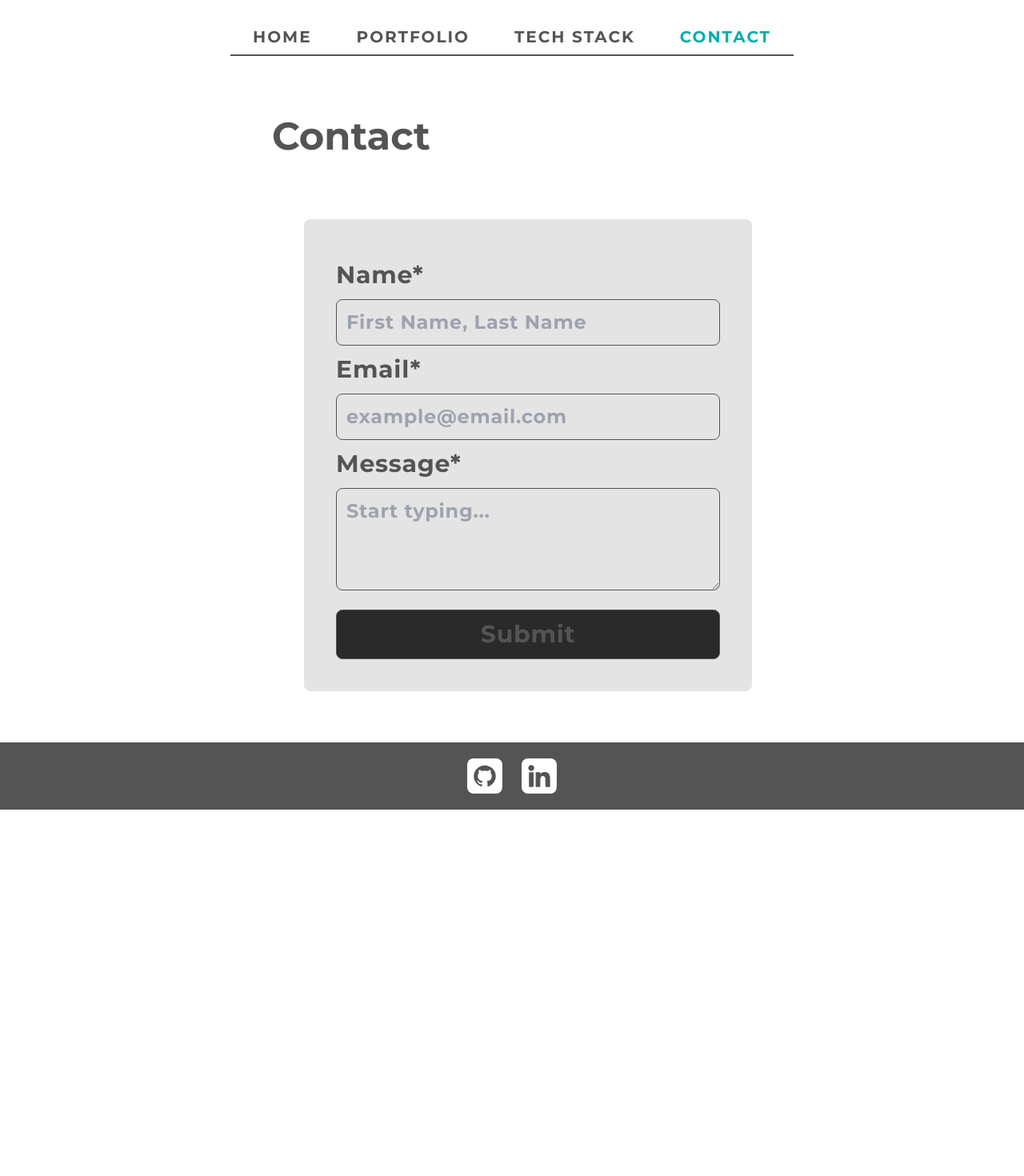
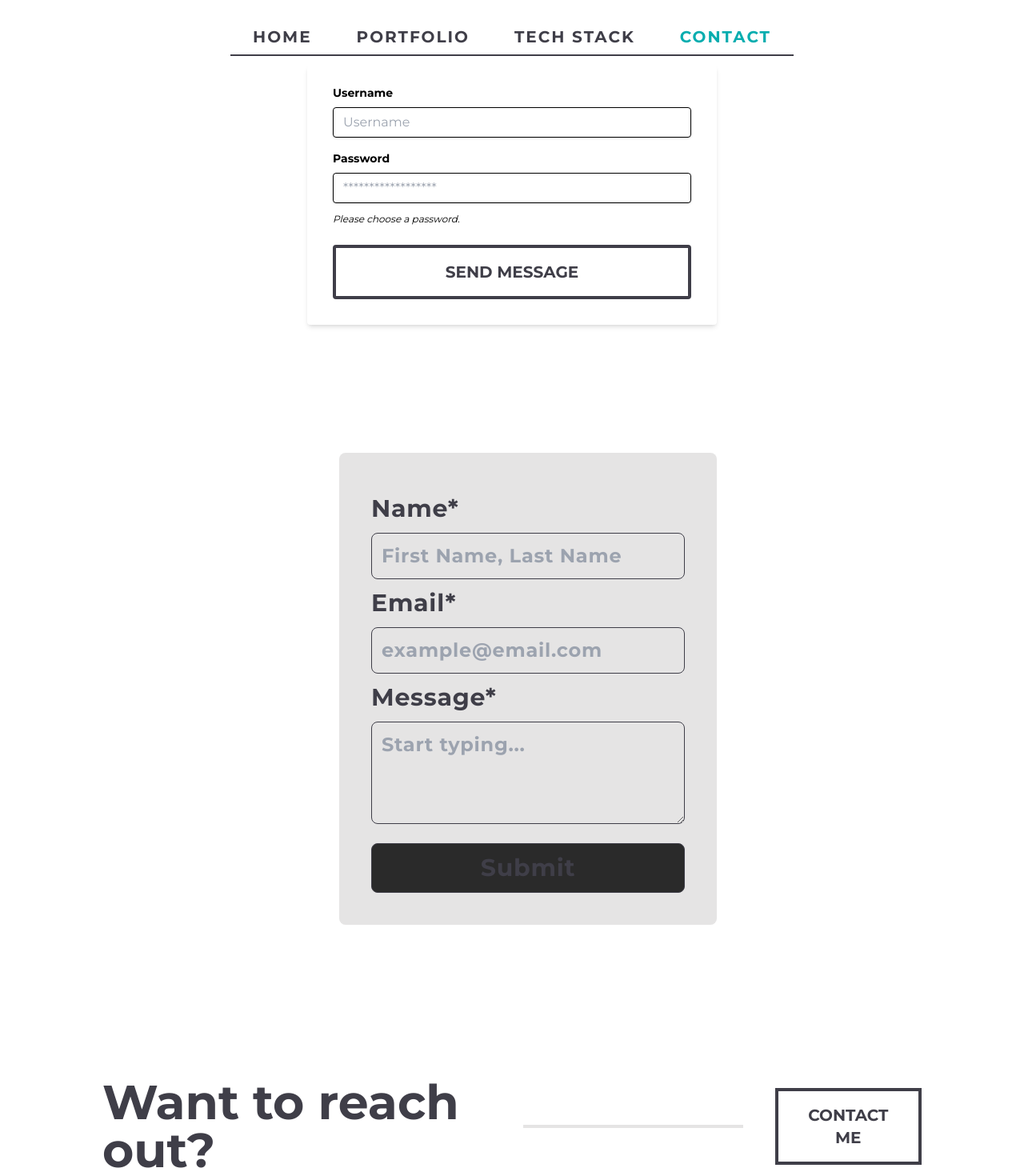
Before and after one commit to vitaliiptp/portfolio, a Next.js app: page /contact in a window 1280 px wide. Shown: the top 1470 px of the page at 80% size. Before the commit the page ends 1012 px from the top, so only its background shows below. Built offline with nearby package versions, Linux system fonts and the light colour scheme.

Commit message:
updated contact form

```diff
--- a/components/ContactMeContainer.tsx
+++ b/components/ContactMeContainer.tsx
@@ -2,9 +2,13 @@ import React from 'react';
 
 const ContactMeContainer = () => {
     return (
-        <div className='w-2/3'>
-            <p></p>
-
+        <div className='flex flex-row items-center justify-between w-4/5 my-32'>
+            <p className="text-b-l lg:text-b-xl">Want to reach out?</p>
+            <div className='flex w-1/3 mx-10 border-t-4 border-light-grey'>
+            </div>
+            <button className="text-b-s text-center uppercase border-4 px-8 py-4 hover:bg-black hover:text-b-s_w hover:border-black">
+                <a href='/contact' target="_blank" rel="noopener noreferrer">Contact Me</a>
+            </button>
         </div>
     );
 };
--- a/components/ContactModal.tsx
+++ b/components/ContactModal.tsx
@@ -2,60 +2,35 @@ import React from 'react';
 
 const ContactModal = () => {
     return (
-        <div>
-            <div className="fixed z-10 inset-0 overflow-y-auto" aria-labelledby="modal-title" role="dialog" aria-modal="true">
-                <div className="flex items-end justify-center min-h-screen pt-4 px-4 pb-20 text-center sm:block sm:p-0">
-
-                      {/*Background overlay, show/hide based on modal state.*/}
-
-                      {/*Entering: "ease-out duration-300"*/}
-                      {/*  From: "opacity-0"*/}
-                      {/*  To: "opacity-100"*/}
-                      {/*Leaving: "ease-in duration-200"*/}
-                      {/*  From: "opacity-100"*/}
-                      {/*  To: "opacity-0"*/}
-
-                    <div className="fixed inset-0 bg-gray-500 bg-opacity-75 transition-opacity" aria-hidden="true"></div>
-
-                    {/*This element is to trick the browser into centering the modal contents.*/}
-                    <span className="hidden sm:inline-block sm:align-middle sm:h-screen" aria-hidden="true">&#8203;</span>
-
-
-                      {/*Modal panel, show/hide based on modal state.*/}
-
-                      {/*Entering: "ease-out duration-300"*/}
-                      {/*  From: "opacity-0 translate-y-4 sm:translate-y-0 sm:scale-95"*/}
-                      {/*  To: "opacity-100 translate-y-0 sm:scale-100"*/}
-                      {/*Leaving: "ease-in duration-200"*/}
-                      {/*  From: "opacity-100 translate-y-0 sm:scale-100"*/}
-                      {/*  To: "opacity-0 translate-y-4 sm:translate-y-0 sm:scale-95"*/}
-
-                    <div className="inline-block align-bottom bg-white rounded-lg text-left overflow-hidden shadow-xl transform transition-all sm:my-8 sm:align-middle sm:max-w-lg sm:w-full">
-                        <div className="bg-white px-4 pt-5 pb-4 sm:p-6 sm:pb-4">
-                            <div className="sm:flex sm:items-start">
-                                <div className="mx-auto flex-shrink-0 flex items-center justify-center h-12 w-12 rounded-full bg-red-100 sm:mx-0 sm:h-10 sm:w-10">
-                                    {/*Heroicon name: outline/exclamation*/}
-                                    <svg className="h-6 w-6 text-red-600" xmlns="http://www.w3.org/2000/svg" fill="none" viewBox="0 0 24 24" stroke="currentColor" aria-hidden="true">
-                                        <path stroke-linecap="round" stroke-linejoin="round" stroke-width="2" d="M12 9v2m0 4h.01m-6.938 4h13.856c1.54 0 2.502-1.667 1.732-3L13.732 4c-.77-1.333-2.694-1.333-3.464 0L3.34 16c-.77 1.333.192 3 1.732 3z" />
-                                    </svg>
-                                </div>
-                                <div className="mt-3 text-center sm:mt-0 sm:ml-4 sm:text-left">
-                                    <h3 className="text-lg leading-6 font-medium text-gray-900" id="modal-title">Deactivate account</h3>
-                                    <div className="mt-2">
-                                        <p className="text-sm text-gray-500">Are you sure you want to deactivate your account? All of your data will be permanently removed. This action cannot be undone.</p>
-                                    </div>
-                                </div>
-                            </div>
-                        </div>
-                        <div className="bg-gray-50 px-4 py-3 sm:px-6 sm:flex sm:flex-row-reverse">
-                            <button type="button" className="w-full inline-flex justify-center rounded-md border border-transparent shadow-sm px-4 py-2 bg-red-600 text-base font-medium text-white hover:bg-red-700 focus:outline-none focus:ring-2 focus:ring-offset-2 focus:ring-red-500 sm:ml-3 sm:w-auto sm:text-sm">Deactivate</button>
-                            <button type="button" className="mt-3 w-full inline-flex justify-center rounded-md border border-gray-300 shadow-sm px-4 py-2 bg-white text-base font-medium text-gray-700 hover:bg-gray-50 focus:outline-none focus:ring-2 focus:ring-offset-2 focus:ring-indigo-500 sm:mt-0 sm:ml-3 sm:w-auto sm:text-sm">Cancel</button>
-                        </div>
-                    </div>
+        <div className="w-full max-w-xl justify-center items-center">
+            <form className="bg-white shadow-md rounded px-8 pt-6 pb-8 mb-4">
+                <div className="mb-4">
+                    <label className="block text-gray-700 text-sm font-bold mb-2" htmlFor="username">
+                        Username
+                    </label>
+                    <input
+                        className="shadow appearance-none border rounded w-full py-2 px-3 text-gray-700 leading-tight focus:outline-none focus:shadow-outline"
+                        id="username" type="text" placeholder="Username" />
                 </div>
-            </div>
+                <div className="mb-6">
+                    <label className="block text-gray-700 text-sm font-bold mb-2" htmlFor="password">
+                        Password
+                    </label>
+                    <input
+                        className="shadow appearance-none border border-red-500 rounded w-full py-2 px-3 text-gray-700 mb-3 leading-tight focus:outline-none focus:shadow-outline"
+                        id="password" type="password" placeholder="******************" />
+                        <p className="text-red-500 text-xs italic">Please choose a password.</p>
+                </div>
+                <div className="flex items-center justify-between">
+                    <button
+                        className="w-full py-2 px-4 text-b-s text-center uppercase border-4 px-8 py-4 hover:bg-black hover:text-b-s_w hover:border-black rounded focus:outline-none focus:shadow-outline"
+                        type="button">
+                        Send Message
+                    </button>
+                </div>
+            </form>
         </div>
-    );
-};
+    )
+}
 
 export default ContactModal;
--- a/components/Layout.tsx
+++ b/components/Layout.tsx
@@ -1,6 +1,7 @@
 import React from "react";
 import Navbar from "./Navbar";
 import Footer from "./Footer";
+import ContactMeContainer from "./ContactMeContainer";
 
 interface LayoutProps {
   children: any;
@@ -12,6 +13,7 @@ const Layout = ({ children }: LayoutProps) => {
       <div className="flex flex-col items-center">
         <Navbar />
         <main>{children}</main>
+          <ContactMeContainer />
         <Footer />
       </div>
     </div>
--- a/components/ProjectCard.tsx
+++ b/components/ProjectCard.tsx
@@ -61,7 +61,7 @@ const ProjectCard = ({
             </div>
           </div>
         </div>
-        <div className="flex flex-row w-full mb-12 border-y-[3px] divide-x-[3px] border-light-grey divide-light-grey">
+        <div className="flex flex-row w-full border-y-[3px] divide-x-[3px] border-light-grey divide-light-grey">
           <button className="flex w-1/2 justify-start" onClick={handleOnPrevClick}>
             <div className="flex flex-row py-8">
               <div className="flex items-center">
--- a/pages/contact.tsx
+++ b/pages/contact.tsx
@@ -1,5 +1,6 @@
 import React, {useState} from 'react';
 import emailjs from 'emailjs-com';
+import ContactModal from "../components/ContactModal";
 
 
 const SERVICE_ID = "service_mampt7w";
@@ -26,12 +27,11 @@ const Contact = () => {
     };
 
     return (
-        <div className="flex, min-h-screen py-16 text-b-xl">
-            <div className="text-5xl text-left">
-                Contact
-            </div>
+        <div>
+            <ContactModal />
+        <div className="flex max-w-lg py-16 text-b-xl">
             {(status === 'Submit' || status === 'Sending...') &&
-            <div className="mt-20 ml-10 w-[35rem] bg-light-grey rounded-lg">
+            <div className="mt-20 ml-10 w-[40rem] bg-light-grey rounded-lg">
                 <form className="flex flex-col w-full p-10 text-3xl text-n tracking-wide leading-loose" onSubmit={handleSubmit}>
                     <label htmlFor="name">Name*</label>
                     <input
@@ -66,6 +66,7 @@ const Contact = () => {
             <div className="mt-40 ml-10 text-4xl text-left">{success ? "Thank you for your message!" : "Message wasn't sent. Please try again later."}</div>
             }
         </div>
+        </div>
     );
 };
 
--- a/pages/index.tsx
+++ b/pages/index.tsx
@@ -28,13 +28,13 @@ const Home = () => {
 
         </div>
       </div>
-      <div className="flex flex-col items-center my-20 md:flex-row md:items-start md:my-40">
+      <div className="flex flex-col items-center mt-20 md:flex-row md:items-start md:mt-40">
         <div className="flex md:w-2/5 h-auto">
           <img className="md:h-[40rem] md:object-cover" src="/assets/ava.jpeg" alt="avatar" />
         </div>
         <div id='about-me' className="mt-16 md:ml-20 lg:ml-30 xl:ml-40 md:w-3/5 md:mt-0 border-y-4 border-light-grey">
           <div className="text-left">
-            <p className="my-12 text-b-xl sm:text-b-m lg:text-b-xl">About Me</p>
+            <p className="my-12 text-b-l lg:text-b-xl">About Me</p>
             <p className="text-n-m tracking-wide leading-relaxed 2xl:text-n-l 2xl:leading-loose">
               After more than 8 years in financial analysis that included
               building dashboards, forecasts, and custom reports with Python
--- a/pages/portfolio.tsx
+++ b/pages/portfolio.tsx
@@ -1,14 +1,14 @@
 import React, { useState } from "react";
 import ProjectCard from "../components/ProjectCard";
-import { projects } from "../data.json";
+import data from "../data.json";
 
 
 const Portfolio = () => {
     const [currentIndex, setCurrentIndex] = useState(0);
 
     return (
-    <div className="flex, min-h-screen py-16 text-b-xl">
-      <ProjectCard projects={projects} currentIndex={currentIndex} setCurrentIndex={setCurrentIndex} />
+    <div className="flex, min-h-screen">
+      <ProjectCard projects={data.projects} currentIndex={currentIndex} setCurrentIndex={setCurrentIndex} />
     </div>
   );
 };
--- a/tailwind.config.js
+++ b/tailwind.config.js
@@ -29,7 +29,7 @@ module.exports = {
     },
     colors: {
       'white': '#ffffff',
-      'grey': '#545454',
+      'grey': '#3f3e48',
       'dark-grey': '#2a2a2a',
       'light-grey': '#e5e4e4',
       'sky': '#004275',
```
